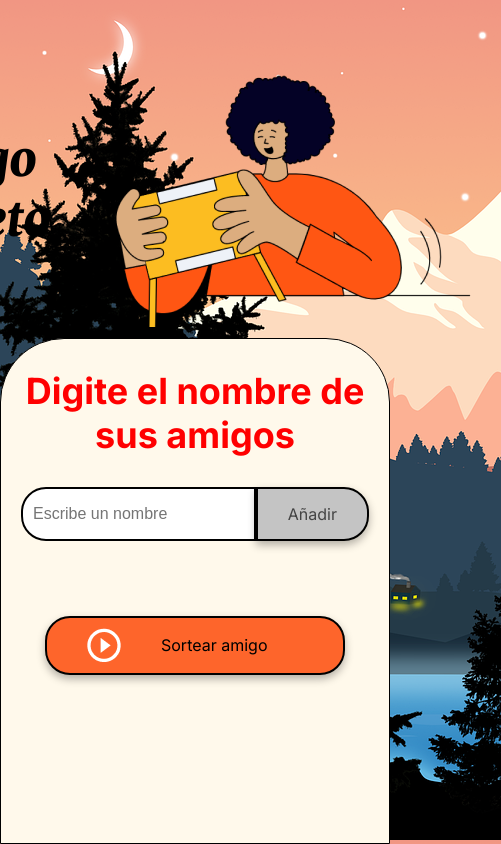
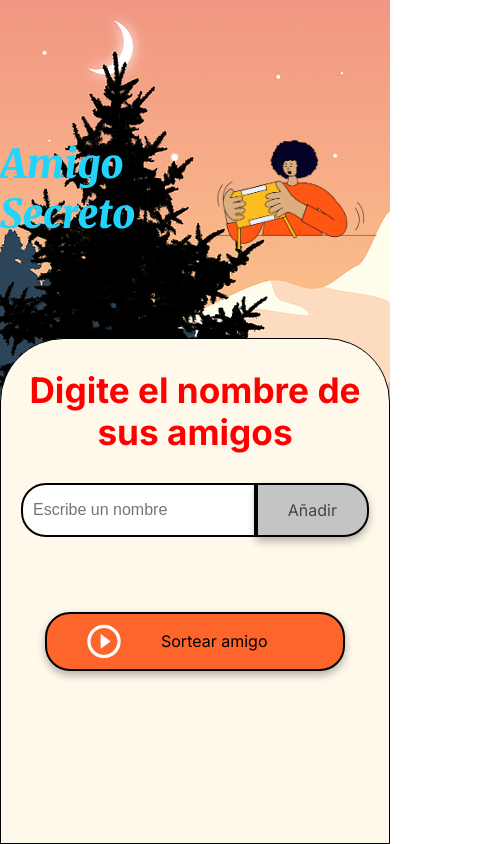
Before and after one commit to javier117-tech/amigo-secreto, a plain HTML site: page index.html in a window 390 px wide. Shown: the whole page, 501 px wide, since content can reach past the window. Drawn offline with Linux system fonts and the light colour scheme.

Commit message:
actualización css

```diff
--- a/index.html
+++ b/index.html
@@ -14,7 +14,7 @@
     <main class="main-content">
         <header class="header-banner">
             <h1 class="main-title">Amigo Secreto</h1>
-            <img src="assets/amigo-secreto.png" alt="Imagen representativa de amigo secreto">
+            <img class="presentacion__img" src="assets/amigo-secreto.png" alt="Imagen representativa de amigo secreto">
         </header>
 
         <section class="input-section">
--- a/style.css
+++ b/style.css
@@ -5,7 +5,8 @@
     --color-button: #fe652b;
     --color-button-hover: #e55720;
     --color-text: #444444;
-    --color-black:  #000;
+    --color-black: #000;
+    --color-azul: #22D4FD;
 }
 
 /* Estilos generales */
@@ -16,8 +17,8 @@
 }
 
 body {
+    background-image: url(./assets/fondo4.png);
     height: 100vh;
-    background-image: url(./assets/fondo4.png);
     display: flex;
     justify-content: center;
     align-items: center;
@@ -54,16 +55,16 @@ body {
 
 /* Títulos */
 .main-title {
-    font-size: 48px;
+    font-size: 2.5rem;
     font-family: "Merriweather", serif;
     font-weight: 900;
     font-style: italic;
-    color: var(--color-black);
+    color: var(--color-azul);
 }
 
 .section-title {
     font-family: "Inter", serif;
-    font-size: 36px;
+    font-size: 2.2rem;
     font-weight: 700;
     color: var(--color-primary);
     margin: 10px 0;
@@ -84,7 +85,7 @@ body {
     padding: 10px;
     border: 2px solid #000;
     border-radius: 25px 0 0 25px;
-    font-size: 16px;
+    font-size: 1rem;
 }
 
 .button-container {
@@ -96,7 +97,7 @@ body {
 .input-title {
     flex: 1;
     padding: 10px 15px;
-    font-size: 16px;
+    font-size: 1rem;
     border: 2px solid #333;
     border-right: none;
     border-radius: 25px 0 0 25px;
@@ -148,7 +149,7 @@ ul {
     align-items: center;
     width: 100%;
     padding: 10px 40px;
-    color: var(--color-white);
+    color: var(--color-black);
     background-color: var(--color-button);
     font-size: 16px;
 }
@@ -160,3 +161,11 @@ ul {
 .button-draw:hover {
     background-color: var(--color-button-hover);
 }
+.presentacion__img{
+    width: 300px;
+}
+@media (max-width:1000px){
+    .presentacion__img{
+        width: 50%;
+    }
+}
```
